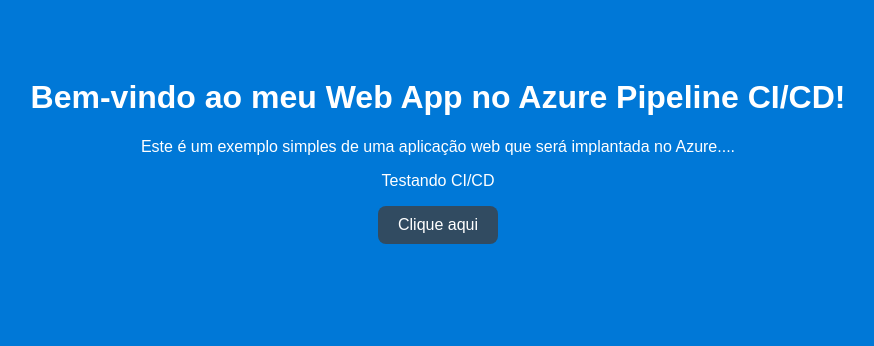
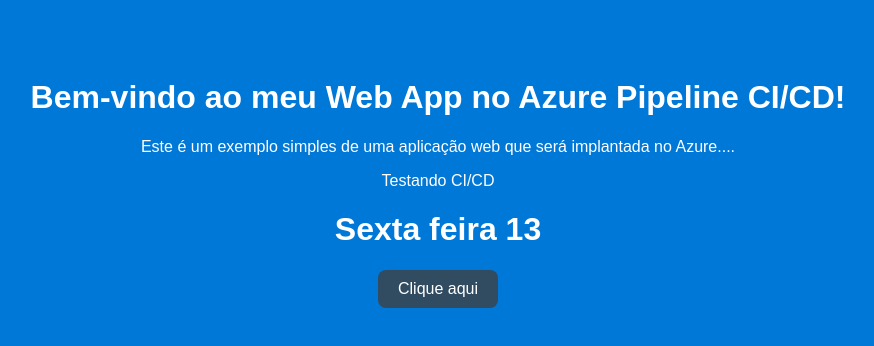
Before and after one commit to GilsonRavaiani/slotwebapp, a website: page index.html in a window 1280 px wide. Shown: the whole page, without its empty margins (202-1076 px from the left). Drawn offline with Linux system fonts and the light colour scheme.

Commit message:
Testes CICD

```diff
--- a/index.html
+++ b/index.html
@@ -11,6 +11,8 @@
     <p>Este é um exemplo simples de uma aplicação web que será implantada no Azure....</p>
     <p>Testando CI/CD</p>
 
+    <h1>Sexta feira 13</h1>
+
     <button onclick="mostrarMensagem()">Clique aqui</button>
     <p id="mensagem"></p>
 
```
